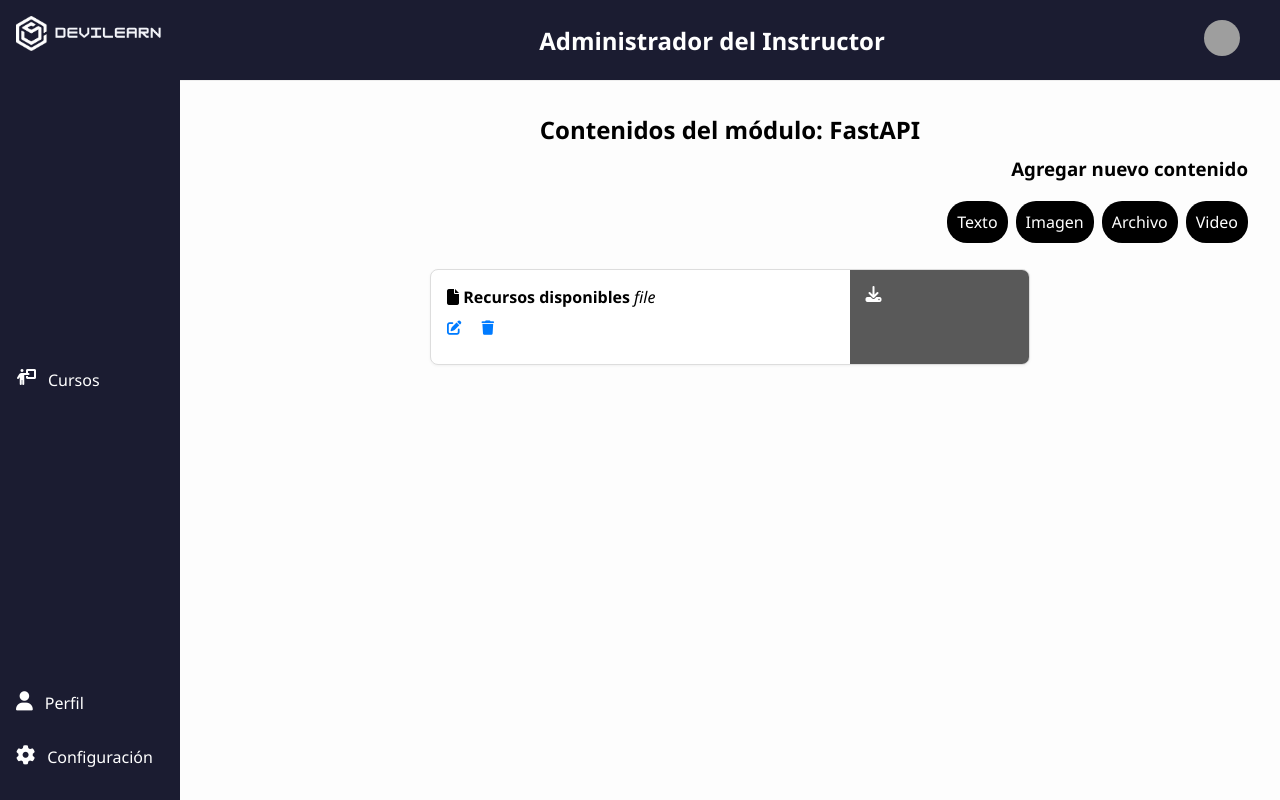
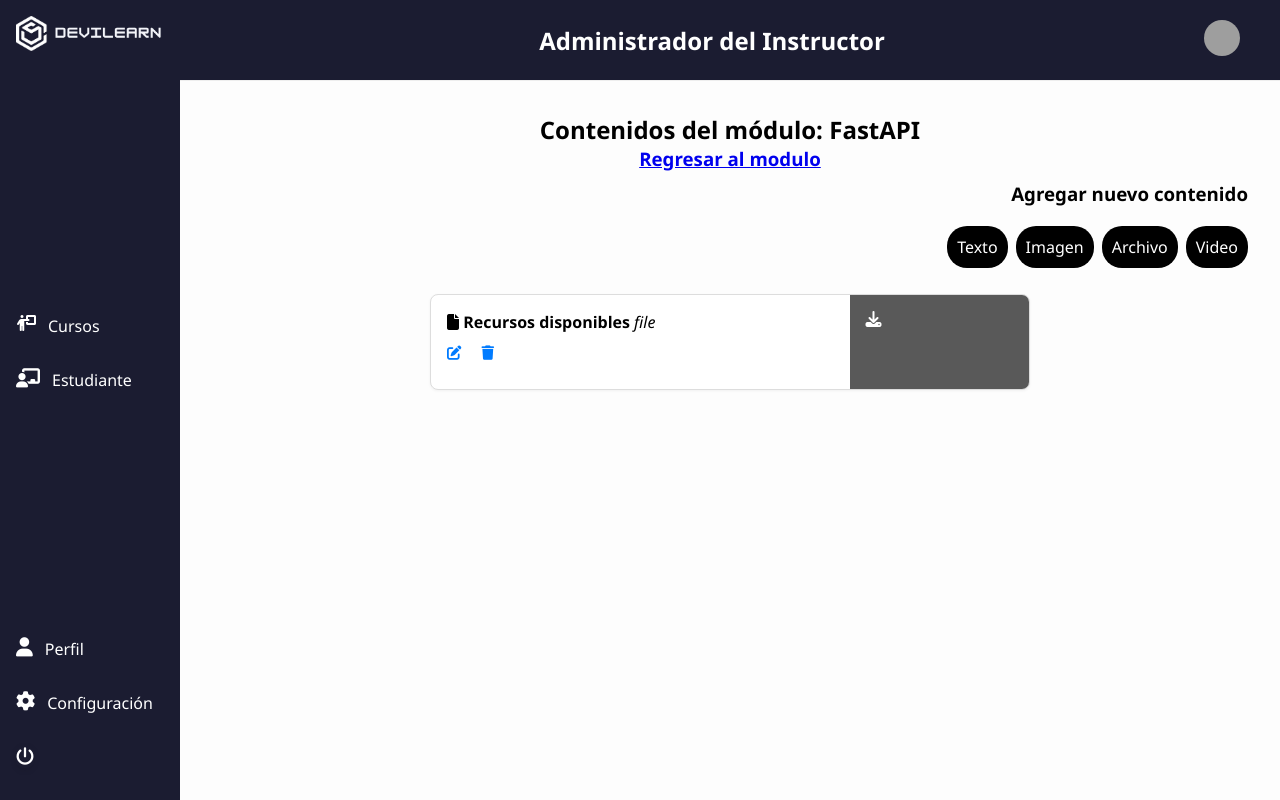
Before and after one commit to Yero-des/devilearn, a Django app: page /instructor/module/12/contents in a window 1280 px wide. Run offline with Django 5.2, Linux system fonts and the light colour scheme; a user stored in the database is signed in; data comes from the database, SQL or seed files in the repository; both versions use the stored data as it was after the commit; grey boxes are pictures that could not be loaded.

Commit message:
Cambios importantes en el sidebar y en las redirecciones de urls

```diff
--- a/apps/courses/models/progress_traking.py
+++ b/apps/courses/models/progress_traking.py
@@ -9,3 +9,6 @@ class CompletedContent(models.Model):
 
     class Meta:
         unique_together = ('user', 'content')
+
+    def __str__(self):
+        return f"{self.user.username} -> {self.content.item.title}"
--- a/apps/courses/templates/instructor/content_list.html
+++ b/apps/courses/templates/instructor/content_list.html
@@ -18,6 +18,9 @@
       <main>
 
         <h2 class="form-title">Contenidos del módulo: {{ module.title }}</h2>
+        <a class="form-title" href="{% url 'instructor:module_list' slug=module.course.slug %}">
+          <h3>Regresar al modulo</h3>
+        </a>
 
         <h3 class="add-new-course">Agregar nuevo contenido</h3>
         <div class="add-new-course gap">
--- /dev/null
+++ b/apps/dashboard/middleware.py
@@ -0,0 +1,19 @@
+from django.shortcuts import redirect
+from django.urls import reverse
+
+class RedirectAuthenticatedMiddleware:
+    def __init__(self, get_response):
+        self.get_response = get_response
+
+    def __call__(self, request):
+        protected_paths = [reverse('login')]
+
+        response = self.get_response(request)
+
+        if request.user.is_authenticated and request.path in protected_paths:
+            if getattr(request.user, 'is_instructor', False):
+                return redirect('instructor:course_list')
+            else:
+                return redirect('student:course_list')
+
+        return response
--- a/config/settings.py
+++ b/config/settings.py
@@ -52,6 +52,7 @@ MIDDLEWARE = [
     'django.contrib.auth.middleware.AuthenticationMiddleware',
     'django.contrib.messages.middleware.MessageMiddleware',
     'django.middleware.clickjacking.XFrameOptionsMiddleware',
+    'apps.dashboard.middleware.RedirectAuthenticatedMiddleware',
 ]
 
 ROOT_URLCONF = 'config.urls'
@@ -131,6 +132,6 @@ MEDIA_ROOT = os.path.join(BASE_DIR, 'media')
 
 AUTH_USER_MODEL = 'profiles.User'
 
-LOGIN_URL = "login"
 LOGIN_REDIRECT_URL = "course_list"
 LOGOUT_REDIRECT_URL = "login"
+LOGIN_URL = "login"
--- a/config/urls.py
+++ b/config/urls.py
@@ -3,8 +3,10 @@ from django.urls import include, path
 from django.contrib.auth.views import LoginView, LogoutView
 from django.conf import settings
 from django.conf.urls.static import static
+from apps.dashboard.views import RedirectHomeView
 
 urlpatterns = [
+    path('', RedirectHomeView.as_view()),
     path('admin/', admin.site.urls),
     path('dashboard/', include('apps.dashboard.urls')),
     path("profile/", include('apps.profiles.urls')),
--- a/static/css/instructor_styles.css
+++ b/static/css/instructor_styles.css
@@ -207,3 +207,9 @@ form button {
     width: 100%;
     object-fit: fill;
 }
+
+.form-logout {
+    background-color: none;
+    padding: 0;
+    margin: 0;
+}
--- a/static/css/styles.css
+++ b/static/css/styles.css
@@ -652,3 +652,11 @@ a.btn {
 .paginator {
     text-align: center;
 }
+
+.btn-logout {
+    background-color: transparent;
+    color: #fff;
+    font-size: 18px;
+    border: none;
+    cursor: pointer;
+}
--- a/templates/includes/sidebar_instructor.html
+++ b/templates/includes/sidebar_instructor.html
@@ -6,6 +6,8 @@
   <ul class="menu">
 
     <li><a class="menu-option" href="{% url 'instructor:course_list' %}"><i class="fa-solid fa-person-chalkboard"></i><span>Cursos</span></a></li>
+    <li><a class="menu-option" href="{% url 'student:course_list' %}"><i
+      class="fa-solid fa-chalkboard-user icon"></i><span>Estudiante</span></a></li>
         {% comment %} <li><a class="menu-option" href="{% url 'student:course_list' %}"><i
             class="fa-solid fa-chalkboard-user icon"></i><span>Estudiante</span></a></li> {% endcomment %}
 
@@ -15,14 +17,13 @@
     </li>
     <li><a class="menu-option" href="#"><i class="fa-solid fa-gear icon"></i><span>Configuración</span></a>
     </li>
-        {% comment %} <li>
+    <li>
       <form class="form-logout" action="{% url 'logout' %}" method="post">
         {% csrf_token %}
         <button class="btn-logout" type="submit">
           <i class="fa-solid fa-power-off"></i>
         </button>
-
       </form>
-        </li> {% endcomment %}
+    </li>
   </ul>
 </div>
```
Also changed, not shown: apps/courses/views/student.py (+5 -4 lines), apps/dashboard/views.py (+13 -1 lines), templates/includes/sidebar.html (+14 -2 lines), db.sqlite3, media/images/AOI_d_-e-LYeawH5y4PI5lcJ-xpCo7xr.png (deleted). Lines whose indentation alone changed are shown as unchanged.
